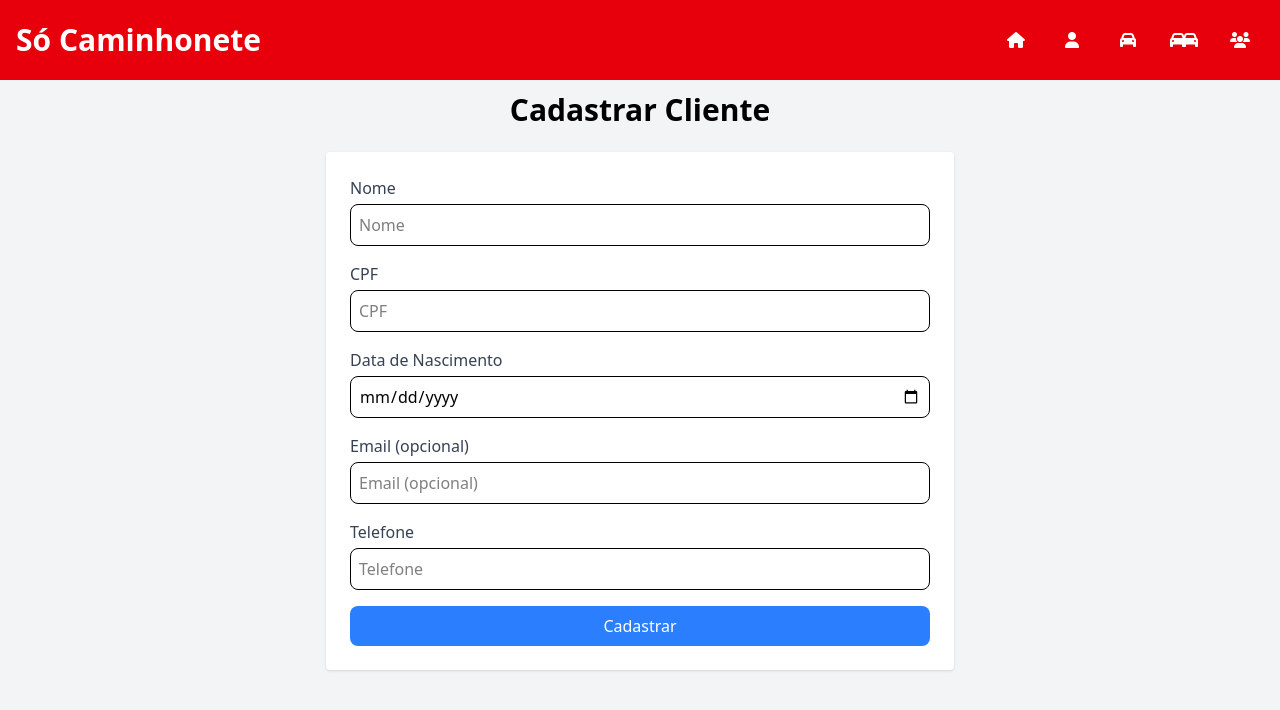
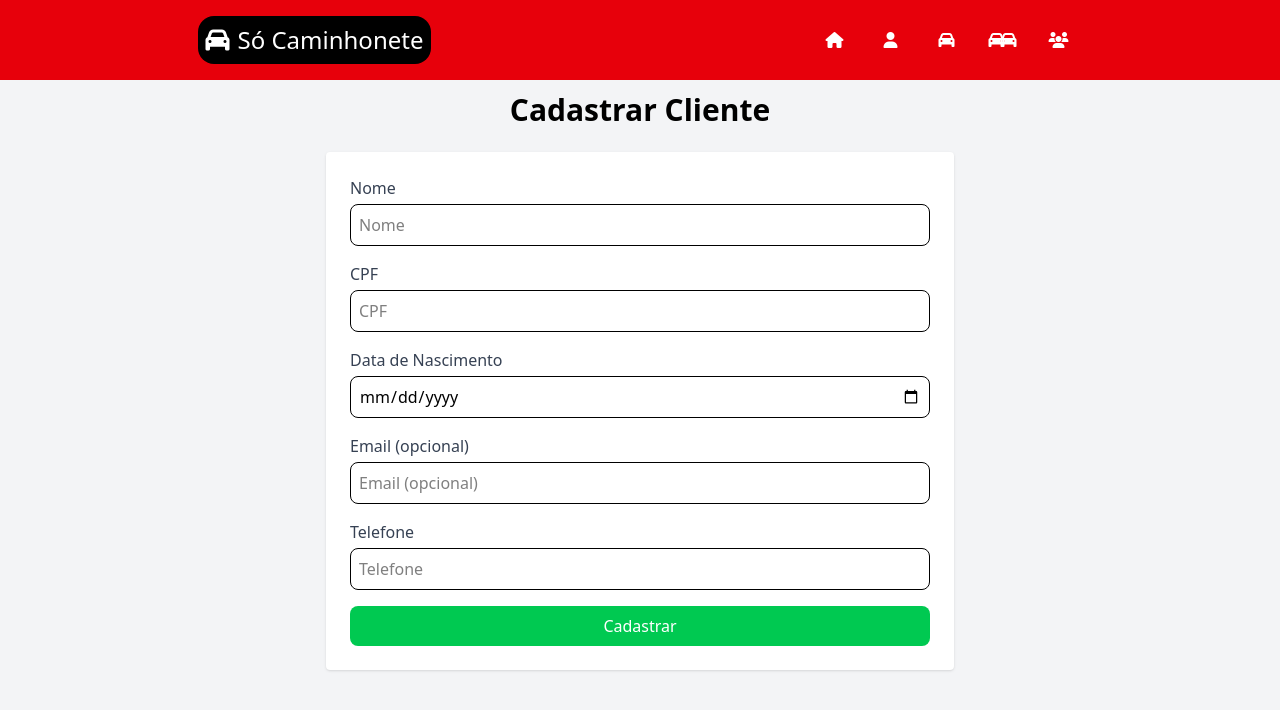
Before and after one commit to joseisaacpy/sistema-revenda-carros, a website: page views/cad-clientes.html in a window 1280 px wide. Drawn offline with nearby package versions, Linux system fonts and the light colour scheme.

```diff
--- a/views/cad-clientes.html
+++ b/views/cad-clientes.html
@@ -16,11 +16,20 @@
     <!-- Header -->
     <header class="bg-red-600 text-white p-4">
       <nav
-        class="max-w-7xl mx-auto flex flex-col md:flex-row md:items-center md:justify-between gap-4"
+        class="max-w-7xl mx-auto flex flex-col md:flex-row md:items-center md:justify-around gap-4"
       >
         <!-- Logo e botão do menu -->
-        <div class="flex justify-between items-center">
-          <h1 class="text-2xl md:text-3xl font-bold">Só Caminhonete</h1>
+        <div class="flex justify-between md:justify-around items-center">
+          <a
+            href="/"
+            class="flex items-center justify-center bg-black p-2 rounded-2xl hover:bg-white hover:text-black transition-all duration-200"
+          >
+            <i class="fa-solid fa-car text-2xl"></i>
+            <span class="ml-2 inline-block font-medium md:text-2xl"
+              >Só Caminhonete</span
+            >
+          </a>
+
           <button id="menu-button" class="md:hidden text-white text-2xl">
             <i class="fas fa-bars"></i>
           </button>
@@ -150,7 +159,7 @@
 
         <button
           type="submit"
-          class="w-full bg-blue-500 text-white py-2 rounded-[8px] hover:bg-blue-600"
+          class="w-full bg-green-500 text-white py-2 rounded-[8px] hover:bg-green-600"
         >
           Cadastrar
         </button>
```
Also changed, not shown: public/js/listar-clientes.js (+7 -2 lines), public/js/listar-veiculos.js (+5 -9 lines), views/cad-veiculos.html (+13 -4 lines), views/listar-clientes.html (+12 -3 lines), views/listar-veiculos.html (+12 -3 lines), 1 other file.
